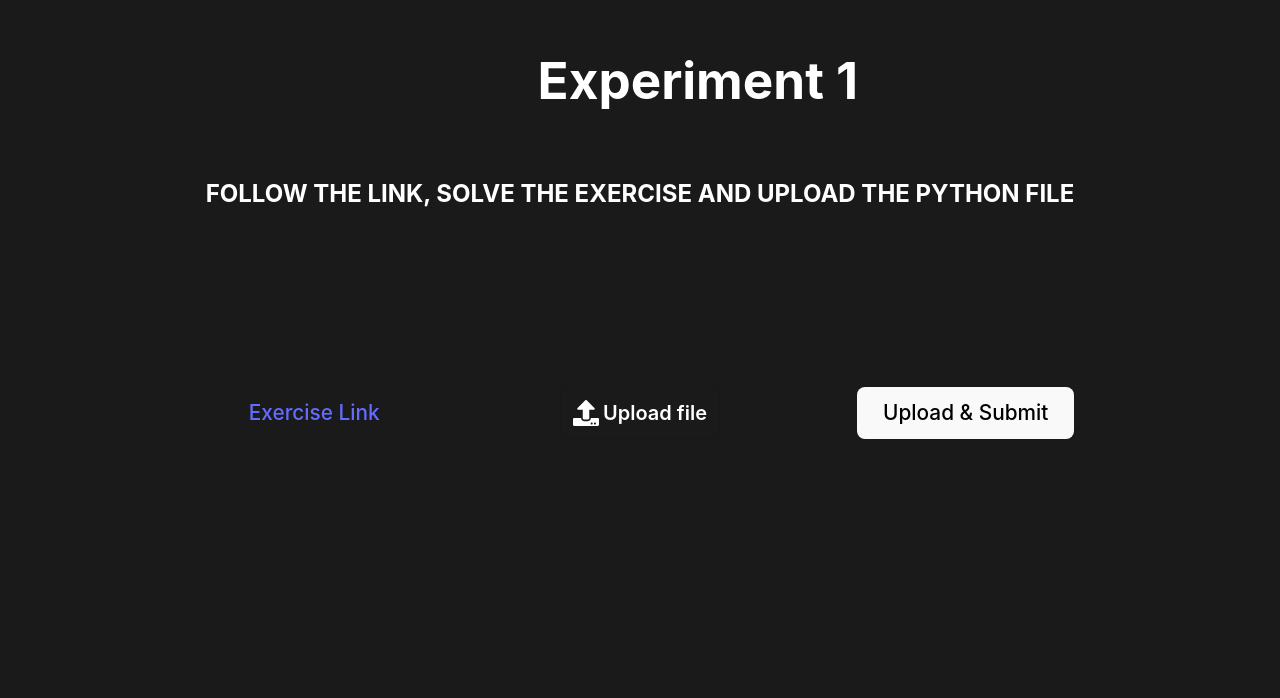
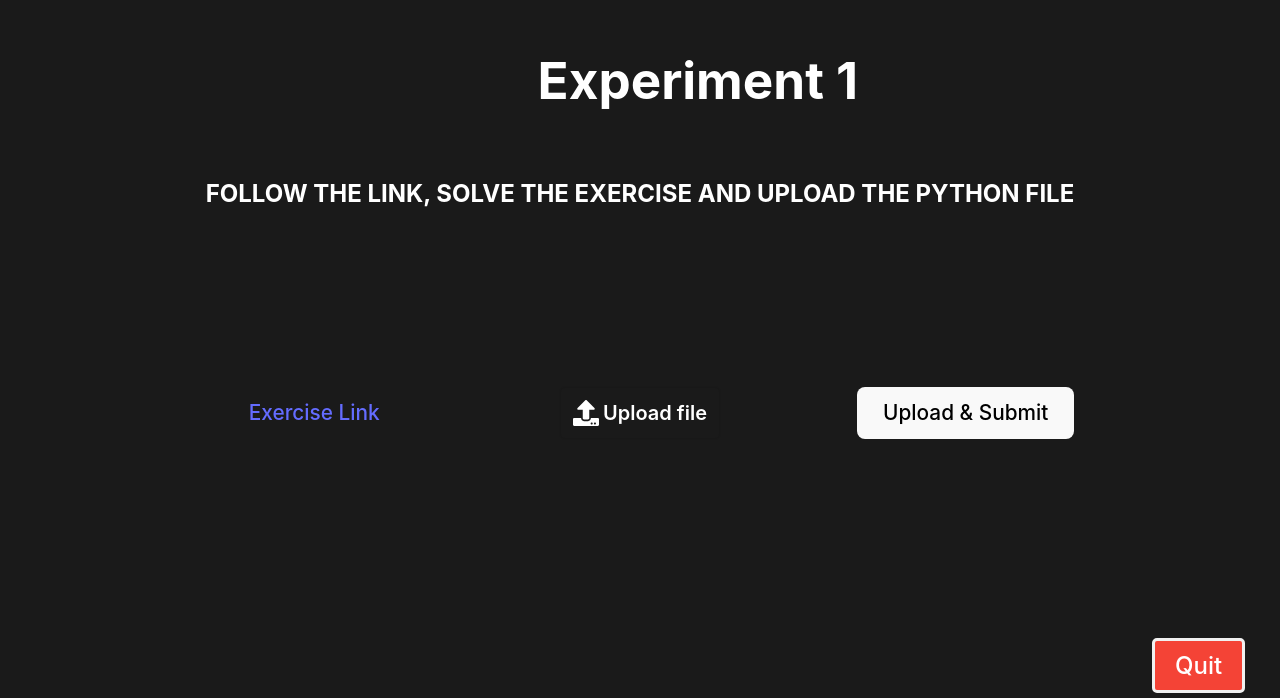
Before and after one commit to PerriRaffaele/exp_data_collection, a Vue app in the folder frontend/experiment-02/: page /experiment/1 in a window 1280 px wide. Shown: the part 102-800 px from the top of the page. Built offline with nearby package versions, Linux system fonts and the light colour scheme; no server answers.

Commit message:
adding quit button

```diff
--- a/frontend/experiment-02/src/views/ExperimentViewUno.vue
+++ b/frontend/experiment-02/src/views/ExperimentViewUno.vue
@@ -54,6 +54,8 @@
       <!-- You can add a loading spinner or any other content here -->
     </div>
   </div>
+   <!-- Button to quit -->
+   <button id="quit-button" @click="quitExperiment">Quit</button>
 </template>
 
 <script>
@@ -73,6 +75,7 @@ export default {
       uploadedFile: null,
       uploading: false,
       uploadedFileName: null, // New property to store the uploaded file name
+      feedback: "",
     };
   },
   methods: {
@@ -142,11 +145,6 @@ export default {
         // Check if it's time to export to CSV (e.g., after n experiments)
         this.currentExercise++; // Move to the next exercise
         if (this.currentExercise > this.totalExercises) {
-          // Make a GET request to trigger CSV export
-          // const exportResponse = await axios.get(`${config.local_backend}/submit-and-export`);
-          // console.log('Exported answer data to CSV:', exportResponse.data);
-
-          // Optionally, you can redirect to a new page after exporting to CSV
           this.$router.push({
             name: 'EndPoll',
             params: {
@@ -172,6 +170,56 @@ export default {
         reader.readAsText(file);
       });
     },
+    quitExperiment() {
+      if (this.currentExercise <= this.totalExercises) {
+        for (let i = this.currentExercise; i <= this.totalExercises; i++) {
+          this.submitNofFinishedData(i);
+        }
+      }
+    },
+    async submitNofFinishedData(currentExercise) {
+      try {
+        const timeTaken = 0;
+        const fileContent = "not finished because the user quit the experiment";
+        const formData = new FormData();
+        formData.append('fileContent', fileContent);
+        formData.append('userId', this.exercises.user_id);
+
+        const uploadResponse = await axios.post(`${config.production_backend}/upload-file`, formData);
+
+        let answerData = {
+          ex: currentExercise,
+          user_id: this.exercises.user_id,
+          age: this.participantData.age,
+          gender: this.participantData.gender,
+          programming_experience: this.participantData.programmingExperience,
+          programming_language_familiarity: this.participantData.familiarityProgrammingLanguage,
+          lines_of_code: this.participantData.linesOfCode,
+          pytamaro: this.participantData.Pytamaro,
+          timeTaken
+        };
+        const response = await axios.post(`${config.production_backend}/submit-and-export`, answerData);
+
+        submitEmptyFeedback();
+    } catch (error) {
+      console.error('Error submitting answer data:', error);
+    }
+  },
+  async submitEmptyFeedback() {
+    try {
+      const feedbackData = {
+        user_id: this.participantData.user_id,
+        feedback: "not finished because the user quit the experiment",
+      };
+      console.log('Submitting feedback:', feedbackData);
+      const response = await axios.post(`${config.production_backend}/submit-feedback`, feedbackData);
+      console.log('Feedback submitted:', response.data);
+
+      this.$router.push('/end-view')
+    } catch (error) {
+      console.error('Error submitting feedback:', error);
+    }
+  },
   },
   computed: {
   },
@@ -287,4 +335,26 @@ button {
   margin-left: 10%;
   margin-right: 10%;
 }
+
+#quit-button {
+  border: 3px solid #f1f1f1;
+  background-color: #f44336;
+  color: white;
+  padding: 10px 20px;
+  font-size: 1.5em;
+  cursor: pointer;
+  border-radius: 5px;
+  display: block; /* Make the button a block-level element */
+  margin: 20px auto; /* Center the button horizontally by setting margin-left and margin-right to 'auto' */
+  position: absolute;
+  top: 90%;
+  left: 90%;
+}
+
+#quit-button:hover {
+  transition: 0.3s;
+  background-color: #f1f1f1;
+  border: 3px solid #f44336;
+  color: #f44336;
+}
 </style>
```
